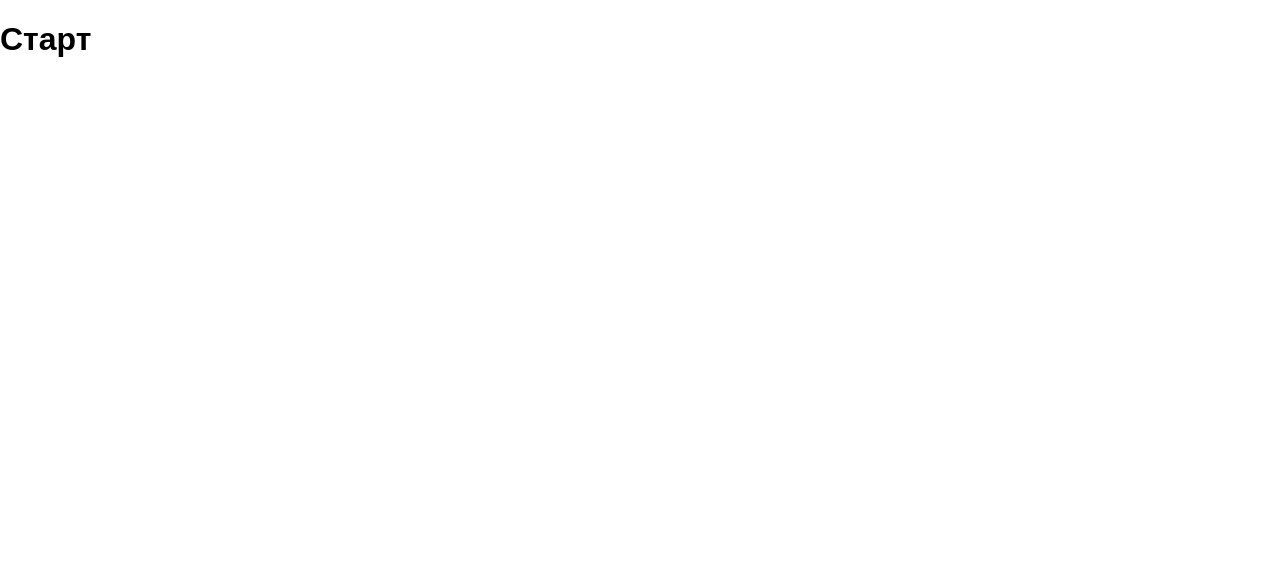
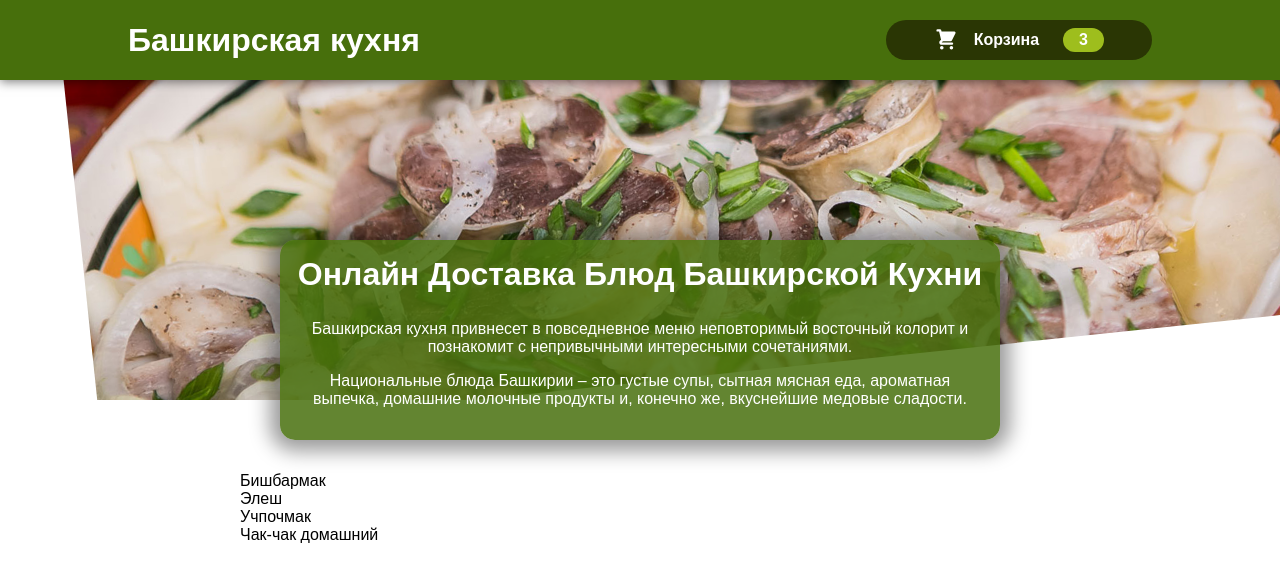
Before and after one commit to indira-faizullina/Bashkir-Food-online-order, a React (Create React App) app: page / in a window 1280 px wide. Shown: the top 582 px of the page. Built offline with nearby package versions, Linux system fonts and the light colour scheme.

Commit message:
added Header and MealList components

```diff
--- a/src/App.js
+++ b/src/App.js
@@ -1,8 +1,13 @@
+import React, { Fragment } from 'react'
+import Header from './components/Layout/Header'
+import Meals from './components/Meals/Meals'
+
 function App() {
   return (
-    <div>
-      <h1>Старт</h1>
-    </div>
+    <Fragment>
+      <Header />
+      <Meals />
+    </Fragment>
   )
 }
 
--- /dev/null
+++ b/src/components/Cart/CartIcon.js
@@ -0,0 +1,13 @@
+const CartIcon = () => {
+  return (
+    <svg
+      xmlns="http://www.w3.org/2000/svg"
+      viewBox="0 0 20 20"
+      fill="currentColor"
+    >
+      <path d="M3 1a1 1 0 000 2h1.22l.305 1.222a.997.997 0 00.01.042l1.358 5.43-.893.892C3.74 11.846 4.632 14 6.414 14H15a1 1 0 000-2H6.414l1-1H14a1 1 0 00.894-.553l3-6A1 1 0 0017 3H6.28l-.31-1.243A1 1 0 005 1H3zM16 16.5a1.5 1.5 0 11-3 0 1.5 1.5 0 013 0zM6.5 18a1.5 1.5 0 100-3 1.5 1.5 0 000 3z" />
+    </svg>
+  )
+}
+
+export default CartIcon
--- /dev/null
+++ b/src/components/Layout/Header.js
@@ -0,0 +1,20 @@
+import styles from './Header.module.css'
+import React, { Fragment } from 'react'
+import HeaderCartButton from './HeaderCartButton'
+import headerImg from '../../assets/header-img.jpg'
+
+const Header = (props) => {
+  return (
+    <Fragment>
+      <header className={styles.header}>
+        <h1>Башкирская кухня</h1>
+        <HeaderCartButton />
+      </header>
+      <div className={styles['main-image']}>
+        <img src={headerImg} alt="Блюда башкирской кухни" />
+      </div>
+    </Fragment>
+  )
+}
+
+export default Header
--- /dev/null
+++ b/src/components/Layout/Header.module.css
@@ -0,0 +1,29 @@
+.header {
+  position: fixed;
+  top: 0;
+  left: 0;
+  width: 100%;
+  height: 5rem;
+  background-color: #476f0c;
+  color: white;
+  display: flex;
+  justify-content: space-between;
+  align-items: center;
+  padding: 0 10%;
+  box-shadow: 0 2px 10px rgba(0, 0, 0, 0.5);
+  z-index: 1;
+}
+
+.main-image {
+  width: 100%;
+  height: 25rem;
+  z-index: 0;
+  overflow: hidden;
+}
+
+.main-image img {
+  width: 120%;
+  height: 100%;
+  object-fit: cover;
+  transform: rotateZ(-6deg) translateY(-2rem) translateX(5rem);
+}
--- /dev/null
+++ b/src/components/Layout/HeaderCartButton.js
@@ -0,0 +1,16 @@
+import styles from './HeaderCartButton.module.css'
+import CartIcon from '../Cart/CartIcon'
+
+const HeaderCartButton = (props) => {
+  return (
+    <button className={styles.button}>
+      <span className={styles.icon}>
+        <CartIcon />
+      </span>
+      <span>Корзина</span>
+      <span className={styles.badge}>3</span>
+    </button>
+  )
+}
+
+export default HeaderCartButton
--- /dev/null
+++ b/src/components/Layout/HeaderCartButton.module.css
@@ -0,0 +1,59 @@
+.button {
+  cursor: pointer;
+  font: inherit;
+  border: none;
+  background-color: #2a3604;
+  color: white;
+  padding: 0.5rem 3rem;
+  display: flex;
+  justify-content: space-around;
+  align-items: center;
+  border-radius: 25px;
+  font-weight: bold;
+}
+
+.button:hover,
+.button:active {
+  background-color: #0d1101;
+}
+
+.icon {
+  width: 1.5rem;
+  height: 1.5rem;
+  margin-right: 1rem;
+}
+
+.badge {
+  background-color: #9ebe1d;
+  padding: 0.2rem 1rem;
+  border-radius: 20px;
+  margin-left: 1.5rem;
+  font-weight: bold;
+}
+
+.button:hover .badge,
+.button:active .badge {
+  background-color: #789116;
+}
+
+.bump {
+  animation: bump 300ms ease-out;
+}
+
+@keyframes bump {
+  0% {
+    transform: scale(1);
+  }
+  10% {
+    transform: scale(0.9);
+  }
+  30% {
+    transform: scale(1.1);
+  }
+  50% {
+    transform: scale(1.15);
+  }
+  100% {
+    transform: scale(1);
+  }
+}
--- /dev/null
+++ b/src/components/Meals/MealList.js
@@ -0,0 +1,41 @@
+import styles from './MealList.module.css'
+
+const inStockMeals = [
+  {
+    id: '1',
+    name: 'Бишбармак',
+    description:
+      'Баранина, бульон, салма (лапша), репчатый лук, зелёный лук, лавровый лист, перец',
+    price: 600,
+  },
+  {
+    id: '2',
+    name: 'Элеш',
+    description: 'Суп на основе конины и овощей',
+    price: 570,
+  },
+  {
+    id: '3',
+    name: 'Учпочмак',
+    description: 'Треугольная выпечка с начинкой из говядины и картошки',
+    price: 120,
+  },
+  {
+    id: '4',
+    name: 'Чак-чак домашний',
+    description: 'Сладкий десерт из теста с башкирским мёдом',
+    price: 320,
+  },
+]
+
+const mealsListLiNodes = inStockMeals.map((meal) => <li>{meal.name}</li>)
+
+const MealList = (props) => {
+  return (
+    <section className={styles.meals}>
+      <ul>{mealsListLiNodes}</ul>
+    </section>
+  )
+}
+
+export default MealList
--- /dev/null
+++ b/src/components/Meals/MealList.module.css
@@ -0,0 +1,24 @@
+.meals {
+  max-width: 50rem;
+  width: 90%;
+  margin: 2rem auto;
+  animation: meals-appear 1s ease-out forwards;
+}
+
+.meals ul {
+  list-style: none;
+  margin: 0;
+  padding: 0;
+}
+
+@keyframes meals-appear {
+  from {
+    opacity: 0;
+    transform: translateY(3rem);
+  }
+
+  to {
+    opacity: 1;
+    transform: translateY(0);
+  }
+}
--- /dev/null
+++ b/src/components/Meals/Meals.js
@@ -0,0 +1,13 @@
+import PromoText from './PromoText'
+import MealList from './MealList'
+
+const Meals = () => {
+  return (
+    <main>
+      <PromoText />
+      <MealList />
+    </main>
+  )
+}
+
+export default Meals
--- /dev/null
+++ b/src/components/Meals/PromoText.js
@@ -0,0 +1,20 @@
+import styles from './PromoText.module.css'
+
+const PromoText = () => {
+  return (
+    <section className={styles['promo-text']}>
+      <h2>Онлайн Доставка Блюд Башкирской Кухни</h2>
+      <p>
+        Башкирская кухня привнесет в повседневное меню неповторимый восточный
+        колорит и познакомит с непривычными интересными сочетаниями.
+      </p>
+      <p>
+        Национальные блюда Башкирии – это густые супы, сытная мясная еда,
+        ароматная выпечка, домашние молочные продукты и, конечно же, вкуснейшие
+        медовые сладости.
+      </p>
+    </section>
+  )
+}
+
+export default PromoText
--- /dev/null
+++ b/src/components/Meals/PromoText.module.css
@@ -0,0 +1,18 @@
+.promo-text {
+  text-align: center;
+  max-width: 45rem;
+  width: 90%;
+  margin: auto;
+  margin-top: -10rem;
+  position: relative;
+  background-color: #476f0cd8;
+  color: white;
+  border-radius: 15px;
+  padding: 1rem;
+  box-shadow: 0 1px 20px 10px rgba(0, 0, 0, 0.4);
+}
+
+.promo-text h2 {
+  font-size: 2rem;
+  margin-top: 0;
+}
```
Also changed, not shown: src/assets/header-img.jpg (added).
